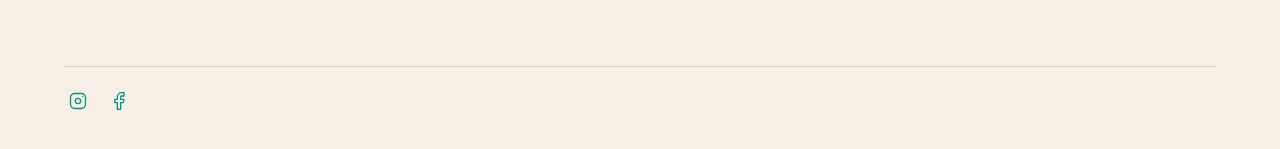
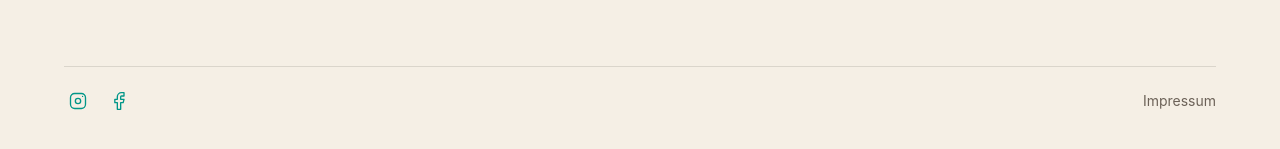
Before and after one commit to alejosky/jana, a Next.js app: page /de in a window 1280 px wide. Shown: the part 975-1124 px from the top of the page. Built offline with nearby package versions, Linux system fonts and the light colour scheme.

Commit message:
feat: add imprint information and update site footer to include imprint link

```diff
--- a/src/app/[locale]/[section]/page.tsx
+++ b/src/app/[locale]/[section]/page.tsx
@@ -164,7 +164,7 @@ export default async function SectionPage({ params }: PageProps) {
           <Link href={`/${locale}`}>{locale === "de" ? "Zurück zur Startseite" : "Back to home"}</Link>
         </p>
       </article>
-      <SiteFooter socialItems={siteData.languages[locale].social} />
+      <SiteFooter socialItems={siteData.languages[locale].social} imprint={siteData.languages[locale].imprint} />
     </main>
   );
 }
--- a/src/app/globals.css
+++ b/src/app/globals.css
@@ -385,6 +385,12 @@ h1 {
   border-top: 1px solid var(--line);
 }
 
+.footer__content {
+  display: flex;
+  align-items: center;
+  justify-content: space-between;
+}
+
 .social-links {
   display: flex;
   flex-wrap: wrap;
@@ -424,6 +430,22 @@ h1 {
   color: var(--accent);
   font-size: 0.9rem;
   font-weight: 700;
+}
+
+.imprint-link {
+  display: inline-block;
+  margin-top: 18px;
+  font-size: 0.875rem;
+  color: var(--muted);
+  text-decoration: none;
+  transition: color 120ms ease, transform 120ms ease;
+}
+
+.imprint-link:hover,
+.imprint-link:focus-visible {
+  outline: none;
+  color: var(--text);
+  transform: translateY(-1px);
 }
 
 body.menu-open {
@@ -531,6 +553,10 @@ body.menu-open {
   }
 
   .footer {
+    display: block;
+  }
+
+  .footer__content {
     display: flex;
     align-items: center;
     justify-content: space-between;
@@ -539,7 +565,10 @@ body.menu-open {
 
   .social-links {
     margin-top: 0;
-    justify-content: flex-end;
+  }
+
+  .imprint-link {
+    margin-top: 0;
   }
 }
 
--- a/src/components/site-footer.tsx
+++ b/src/components/site-footer.tsx
@@ -1,7 +1,8 @@
-import { SiteSocialItem } from "@/types/site";
+import { SiteNavItem, SiteSocialItem } from "@/types/site";
 
 type SiteFooterProps = {
   socialItems: SiteSocialItem[];
+  imprint?: SiteNavItem;
 };
 
 function SocialIcon({ label }: { label: string }) {
@@ -77,9 +78,10 @@ function SocialIcon({ label }: { label: string }) {
   );
 }
 
-export function SiteFooter({ socialItems }: SiteFooterProps) {
+export function SiteFooter({ socialItems, imprint }: SiteFooterProps) {
   return (
     <footer className="footer">
+      <div className="footer__content">
         <ul className="social-links">
           {socialItems.map((item) => (
             <li key={`${item.label}-${item.href}`}>
@@ -97,6 +99,12 @@ export function SiteFooter({ socialItems }: SiteFooterProps) {
             </li>
           ))}
         </ul>
+        {imprint && (
+          <a href={imprint.href} className="imprint-link">
+            {imprint.label}
+          </a>
+        )}
+      </div>
     </footer>
   );
 }
--- a/src/components/site-shell.tsx
+++ b/src/components/site-shell.tsx
@@ -40,7 +40,7 @@ export function SiteShell({ locale, siteData }: SiteShellProps) {
             <p className="intro__text">{languageData.introText}</p>
           </section>
 
-          <SiteFooter socialItems={languageData.social} />
+          <SiteFooter socialItems={languageData.social} imprint={languageData.imprint} />
         </main>
       </div>
     </>
--- a/src/data/site.json
+++ b/src/data/site.json
@@ -33,7 +33,11 @@
           "short": "FB",
           "href": "https://www.facebook.com/profile.php?id=100002102951322"
         }
-      ]
+      ],
+      "imprint": {
+        "label": "Impressum",
+        "href": "impressum"
+      }
     },
     "en": {
       "meta": {
@@ -62,7 +66,11 @@
           "short": "FB",
           "href": "https://www.facebook.com/profile.php?id=100002102951322"
         }
-      ]
+      ],
+      "imprint": {
+        "label": "Imprint",
+        "href": "imprint"
+      }
     }
   }
 }
--- a/src/types/site.ts
+++ b/src/types/site.ts
@@ -24,6 +24,7 @@ export type SiteLanguageContent = {
   introText: string;
   navigation: SiteNavItem[];
   social: SiteSocialItem[];
+  imprint?: SiteNavItem;
 };
 
 export type SiteData = {
```
Also changed, not shown: src/content/de/impressum.md (added, +32 -0 lines), src/content/en/imprint.md (added, +32 -0 lines), src/data/pages.json (+19 -0 lines). Lines whose indentation alone changed are shown as unchanged.
